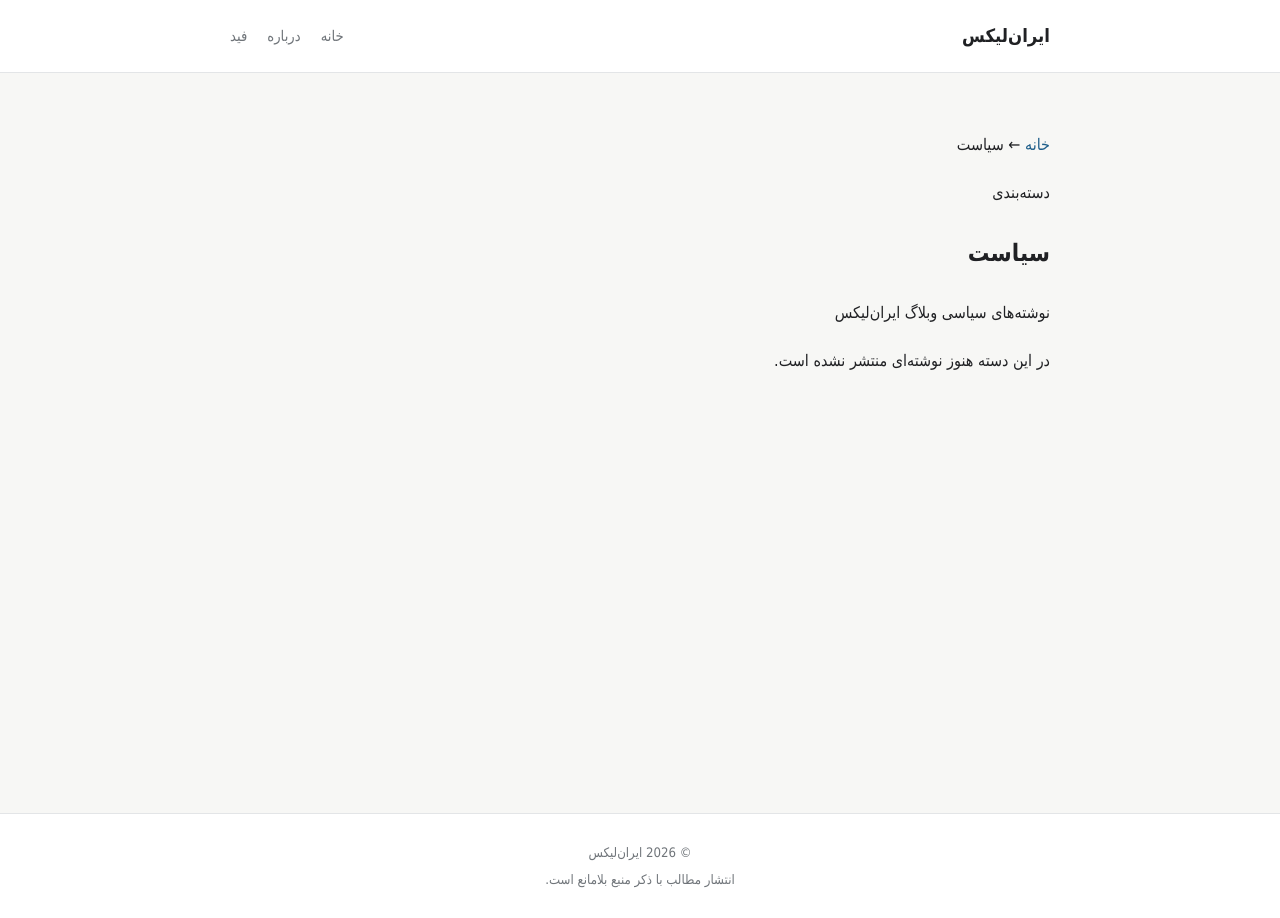
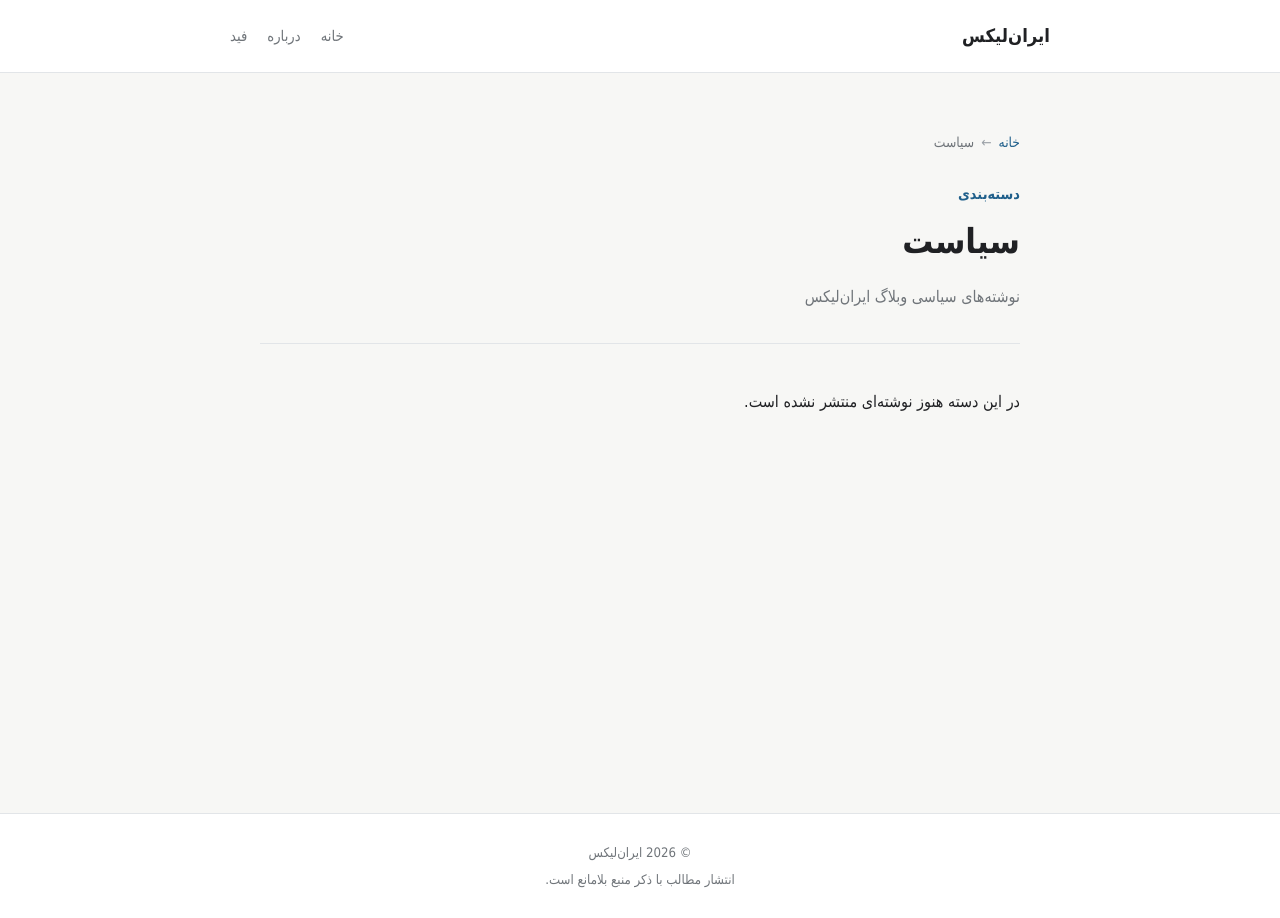
Before and after one commit to iranleaks/iranleaks.github.io, a Jekyll site: the page built from categories/politics.md, in a window 1280 px wide. Built offline with Jekyll 4.4.1, drawn with Linux system fonts in a browser that asks for light colours; a style sheet for code colours, icons or effects is not loaded.

Commit message:
Refactor CSS variables and update styles
Refactor CSS variables and update styles for consistency. Change class names and improve layout structure.

```diff
--- a/assets/css/style.css
+++ b/assets/css/style.css
@@ -1,5 +1,5 @@
 /* =========================================================
-   IranLeaks Jekyll Blog
+   IranLeaks Blog
    Main stylesheet
    ========================================================= */
 
@@ -9,24 +9,26 @@
    --------------------------------------------------------- */
 
 :root {
-  --color-background: #f7f7f5;
-  --color-surface: #ffffff;
-  --color-text: #202124;
-  --color-muted: #70757a;
-  --color-border: #e3e5e7;
-  --color-primary: #1f5f8b;
-  --color-primary-dark: #17486a;
-  --color-light-blue: #eef5f9;
-  --color-code-background: #202124;
+  --background: #f7f7f5;
+  --surface: #ffffff;
+  --text: #202124;
+  --muted: #70757a;
+  --border: #e2e5e8;
+
+  --primary: #1f5f8b;
+  --primary-dark: #17486a;
+  --primary-light: #eef5f9;
+
+  --code-background: #202124;
 
   --container-width: 820px;
   --content-width: 760px;
-  --border-radius: 8px;
+  --radius: 8px;
 }
 
 
 /* ---------------------------------------------------------
-   2. Basic reset
+   2. Reset
    --------------------------------------------------------- */
 
 *,
@@ -39,19 +41,22 @@
   margin: 0;
   padding: 0;
   font-size: 16px;
+  scroll-behavior: smooth;
   -webkit-text-size-adjust: 100%;
-  scroll-behavior: smooth;
 }
 
 body {
   min-width: 320px;
   margin: 0;
   padding: 0;
-  background: var(--color-background);
-  color: var(--color-text);
+
+  background: var(--background);
+  color: var(--text);
+
   font-family: Vazirmatn, Tahoma, Arial, sans-serif;
   font-size: 1rem;
   line-height: 2;
+
   text-rendering: optimizeLegibility;
 }
 
@@ -73,12 +78,8 @@
   font: inherit;
 }
 
-button {
-  cursor: pointer;
-}
-
 ::selection {
-  background: var(--color-primary);
+  background: var(--primary);
   color: #ffffff;
 }
 
@@ -88,14 +89,17 @@
    --------------------------------------------------------- */
 
 a {
-  color: var(--color-primary);
+  color: var(--primary);
   text-decoration: none;
-  transition: color 0.15s ease, background-color 0.15s ease;
+  transition:
+    color 0.15s ease,
+    background-color 0.15s ease,
+    border-color 0.15s ease;
 }
 
 a:hover,
 a:focus {
-  color: var(--color-primary-dark);
+  color: var(--primary-dark);
   text-decoration: underline;
 }
 
@@ -107,7 +111,7 @@
 
 
 /* ---------------------------------------------------------
-   4. Layout
+   4. General layout
    --------------------------------------------------------- */
 
 .container {
@@ -129,8 +133,8 @@
    --------------------------------------------------------- */
 
 .site-header {
-  background: var(--color-surface);
-  border-bottom: 1px solid var(--color-border);
+  background: var(--surface);
+  border-bottom: 1px solid var(--border);
 }
 
 .header-inner {
@@ -142,7 +146,7 @@
 }
 
 .site-title {
-  color: var(--color-text);
+  color: var(--text);
   font-size: 1.15rem;
   font-weight: 700;
   line-height: 1.5;
@@ -151,7 +155,7 @@
 
 .site-title:hover,
 .site-title:focus {
-  color: var(--color-primary);
+  color: var(--primary);
   text-decoration: none;
 }
 
@@ -159,33 +163,34 @@
   display: flex;
   align-items: center;
   justify-content: flex-start;
+  flex-wrap: wrap;
   gap: 20px;
 }
 
 .site-nav a {
-  color: var(--color-muted);
+  color: var(--muted);
   font-size: 0.92rem;
   line-height: 1.6;
 }
 
 .site-nav a:hover,
 .site-nav a:focus {
-  color: var(--color-primary);
+  color: var(--primary);
 }
 
 
 /* ---------------------------------------------------------
-   6. Home intro
+   6. Home page intro
    --------------------------------------------------------- */
 
 .intro {
   padding: 22px 0 52px;
-  border-bottom: 1px solid var(--color-border);
+  border-bottom: 1px solid var(--border);
 }
 
 .intro-label {
   margin: 0 0 8px;
-  color: var(--color-primary);
+  color: var(--primary);
   font-size: 0.9rem;
   font-weight: 700;
   line-height: 1.6;
@@ -194,6 +199,7 @@
 .intro h1 {
   max-width: 700px;
   margin: 0 0 15px;
+  color: var(--text);
   font-size: 2.1rem;
   font-weight: 700;
   line-height: 1.6;
@@ -202,14 +208,14 @@
 .intro p:not(.intro-label) {
   max-width: 650px;
   margin: 0;
-  color: var(--color-muted);
+  color: var(--muted);
   font-size: 1rem;
   line-height: 2;
 }
 
 
 /* ---------------------------------------------------------
-   7. Post list
+   7. Posts list
    --------------------------------------------------------- */
 
 .post-list {
@@ -218,7 +224,7 @@
 
 .section-heading h2 {
   margin: 0 0 24px;
-  color: var(--color-text);
+  color: var(--text);
   font-size: 1.35rem;
   font-weight: 700;
   line-height: 1.6;
@@ -227,36 +233,41 @@
 .post-card {
   margin-bottom: 18px;
   padding: 24px;
-  background: var(--color-surface);
-  border: 1px solid var(--color-border);
-  border-radius: var(--border-radius);
+  background: var(--surface);
+  border: 1px solid var(--border);
+  border-radius: var(--radius);
 }
 
+.post-card h2,
 .post-card h3 {
-  margin: 4px 0 8px;
+  margin: 5px 0 8px;
+  color: var(--text);
   font-size: 1.3rem;
   font-weight: 700;
   line-height: 1.7;
 }
 
+.post-card h2 a,
 .post-card h3 a {
-  color: var(--color-text);
+  color: var(--text);
 }
 
+.post-card h2 a:hover,
+.post-card h2 a:focus,
 .post-card h3 a:hover,
 .post-card h3 a:focus {
-  color: var(--color-primary);
+  color: var(--primary);
 }
 
 .post-card p:not(.post-meta) {
   margin: 8px 0 13px;
-  color: var(--color-muted);
+  color: var(--muted);
   line-height: 1.95;
 }
 
 .post-meta {
   margin: 0;
-  color: var(--color-muted);
+  color: var(--muted);
   font-size: 0.82rem;
   line-height: 1.6;
 }
@@ -268,7 +279,44 @@
 
 
 /* ---------------------------------------------------------
-   8. Single post
+   8. Breadcrumbs
+   --------------------------------------------------------- */
+
+.breadcrumbs {
+  display: flex;
+  align-items: center;
+  justify-content: flex-start;
+  flex-wrap: wrap;
+  gap: 7px;
+
+  max-width: var(--content-width);
+  margin: 0 auto 32px;
+
+  color: var(--muted);
+  font-size: 0.86rem;
+  line-height: 1.9;
+}
+
+.breadcrumbs a {
+  color: var(--primary);
+}
+
+.breadcrumbs a:hover,
+.breadcrumbs a:focus {
+  color: var(--primary-dark);
+}
+
+.breadcrumb-separator {
+  color: #9aa0a6;
+}
+
+.breadcrumbs [aria-current="page"] {
+  color: var(--muted);
+}
+
+
+/* ---------------------------------------------------------
+   9. Single post
    --------------------------------------------------------- */
 
 .post {
@@ -278,13 +326,13 @@
 }
 
 .post-header {
-  margin-bottom: 42px;
+  margin-bottom: 36px;
   text-align: center;
 }
 
 .post-header h1 {
   margin: 8px 0 12px;
-  color: var(--color-text);
+  color: var(--text);
   font-size: 2.25rem;
   font-weight: 700;
   line-height: 1.6;
@@ -293,12 +341,12 @@
 .post-description {
   max-width: 650px;
   margin: 0 auto;
-  color: var(--color-muted);
+  color: var(--muted);
   line-height: 2;
 }
 
 .post-content {
-  color: var(--color-text);
+  color: var(--text);
   font-size: 1.04rem;
   line-height: 2.1;
 }
@@ -308,7 +356,7 @@
 .post-content h4 {
   margin-top: 38px;
   margin-bottom: 15px;
-  color: var(--color-text);
+  color: var(--text);
   font-weight: 700;
   line-height: 1.65;
 }
@@ -351,7 +399,7 @@
   height: 1px;
   margin: 35px 0;
   border: 0;
-  background: var(--color-border);
+  background: var(--border);
 }
 
 .post-content strong {
@@ -364,7 +412,209 @@
 
 
 /* ---------------------------------------------------------
-   9. Images
+   10. Category page
+   --------------------------------------------------------- */
+
+.category-page {
+  max-width: var(--content-width);
+  margin-right: auto;
+  margin-left: auto;
+}
+
+.category-header {
+  margin-bottom: 42px;
+  padding-bottom: 30px;
+  border-bottom: 1px solid var(--border);
+}
+
+.category-header .breadcrumbs {
+  margin-right: 0;
+  margin-left: 0;
+  margin-bottom: 28px;
+}
+
+.archive-label {
+  margin: 0 0 8px;
+  color: var(--primary);
+  font-size: 0.9rem;
+  font-weight: 700;
+  line-height: 1.6;
+}
+
+.category-header h1 {
+  margin: 0 0 12px;
+  color: var(--text);
+  font-size: 2.15rem;
+  line-height: 1.6;
+}
+
+.category-header p:not(.archive-label) {
+  margin: 0;
+  color: var(--muted);
+  line-height: 2;
+}
+
+.category-post-list {
+  display: block;
+}
+
+
+/* ---------------------------------------------------------
+   11. Archive cards
+   --------------------------------------------------------- */
+
+.archive-page {
+  max-width: var(--content-width);
+  margin-right: auto;
+  margin-left: auto;
+}
+
+.archive-header {
+  margin-bottom: 38px;
+  padding-bottom: 28px;
+  border-bottom: 1px solid var(--border);
+}
+
+.archive-header h1 {
+  margin: 0 0 12px;
+  color: var(--text);
+  font-size: 2.1rem;
+  line-height: 1.6;
+}
+
+.archive-header p {
+  margin: 0;
+  color: var(--muted);
+}
+
+.archive-card {
+  margin-bottom: 18px;
+  padding: 24px;
+  background: var(--surface);
+  border: 1px solid var(--border);
+  border-radius: var(--radius);
+}
+
+.archive-card h2 {
+  margin: 5px 0 8px;
+  font-size: 1.3rem;
+  line-height: 1.7;
+}
+
+.archive-card h2 a {
+  color: var(--text);
+}
+
+.archive-card h2 a:hover,
+.archive-card h2 a:focus {
+  color: var(--primary);
+}
+
+.archive-card p:not(.post-meta) {
+  margin: 8px 0 13px;
+  color: var(--muted);
+  line-height: 1.95;
+}
+
+
+/* ---------------------------------------------------------
+   12. Related posts
+   --------------------------------------------------------- */
+
+.related-posts {
+  margin-top: 54px;
+  padding-top: 32px;
+  border-top: 1px solid var(--border);
+}
+
+.related-posts h2 {
+  margin: 0 0 23px;
+  color: var(--text);
+  font-size: 1.4rem;
+  line-height: 1.6;
+}
+
+.related-posts-list {
+  display: grid;
+  grid-template-columns: repeat(2, minmax(0, 1fr));
+  gap: 15px;
+}
+
+.related-post-card {
+  padding: 18px;
+  background: var(--surface);
+  border: 1px solid var(--border);
+  border-radius: var(--radius);
+}
+
+.related-post-card h3 {
+  margin: 5px 0 8px;
+  font-size: 1.05rem;
+  line-height: 1.7;
+}
+
+.related-post-card h3 a {
+  color: var(--text);
+}
+
+.related-post-card h3 a:hover,
+.related-post-card h3 a:focus {
+  color: var(--primary);
+}
+
+.related-post-card p:not(.post-meta) {
+  margin: 8px 0 0;
+  color: var(--muted);
+  font-size: 0.9rem;
+  line-height: 1.9;
+}
+
+
+/* ---------------------------------------------------------
+   13. Taxonomy index pages
+   --------------------------------------------------------- */
+
+.taxonomy-list {
+  display: grid;
+  grid-template-columns: repeat(2, minmax(0, 1fr));
+  gap: 14px;
+}
+
+.taxonomy-card {
+  display: flex;
+  align-items: center;
+  justify-content: space-between;
+  gap: 12px;
+
+  padding: 16px 18px;
+
+  background: var(--surface);
+  border: 1px solid var(--border);
+  border-radius: var(--radius);
+
+  color: var(--text);
+}
+
+.taxonomy-card:hover,
+.taxonomy-card:focus {
+  background: var(--primary-light);
+  color: var(--primary);
+  text-decoration: none;
+}
+
+.taxonomy-card span {
+  font-weight: 700;
+}
+
+.taxonomy-card small {
+  color: var(--muted);
+  font-size: 0.8rem;
+  white-space: nowrap;
+}
+
+
+/* ---------------------------------------------------------
+   14. Images
    --------------------------------------------------------- */
 
 .post-content img {
@@ -381,21 +631,21 @@
 
 .post-content figcaption {
   margin-top: 8px;
-  color: var(--color-muted);
+  color: var(--muted);
   font-size: 0.86rem;
   text-align: center;
 }
 
 
 /* ---------------------------------------------------------
-   10. Blockquotes
+   15. Blockquotes
    --------------------------------------------------------- */
 
 .post-content blockquote {
   margin: 25px 0;
   padding: 14px 18px;
-  background: var(--color-light-blue);
-  border-right: 4px solid var(--color-primary);
+  background: var(--primary-light);
+  border-right: 4px solid var(--primary);
   color: #4c5660;
 }
 
@@ -405,13 +655,14 @@
 
 
 /* ---------------------------------------------------------
-   11. Code blocks
+   16. Code
    --------------------------------------------------------- */
 
 .post-content code {
   padding: 2px 5px;
   background: #eeeeee;
   border-radius: 4px;
+
   direction: ltr;
   font-family: Consolas, "Courier New", monospace;
   font-size: 0.9em;
@@ -422,15 +673,18 @@
   margin: 25px 0;
   padding: 16px;
   overflow-x: auto;
-  background: var(--color-code-background);
+
+  background: var(--code-background);
   border-radius: 7px;
   color: #f5f5f5;
+
   direction: ltr;
   font-family: Consolas, "Courier New", monospace;
   font-size: 0.9rem;
   line-height: 1.7;
   text-align: left;
   white-space: pre;
+
   -webkit-overflow-scrolling: touch;
 }
 
@@ -443,7 +697,7 @@
 
 
 /* ---------------------------------------------------------
-   12. Tables
+   17. Tables
    --------------------------------------------------------- */
 
 .post-content table {
@@ -451,8 +705,10 @@
   width: 100%;
   margin: 25px 0;
   overflow-x: auto;
+
   border-collapse: collapse;
   border-spacing: 0;
+
   -webkit-overflow-scrolling: touch;
 }
 
@@ -460,53 +716,36 @@
 .post-content td {
   min-width: 130px;
   padding: 10px 12px;
-  border: 1px solid var(--color-border);
+  border: 1px solid var(--border);
   text-align: right;
   vertical-align: top;
 }
 
 .post-content th {
-  background: var(--color-light-blue);
+  background: var(--primary-light);
   font-weight: 700;
 }
 
 
 /* ---------------------------------------------------------
-   13. Tags
-   --------------------------------------------------------- */
-
-.post-tags {
-  margin-top: 42px;
-  padding-top: 20px;
-  border-top: 1px solid var(--color-border);
-  color: var(--color-muted);
-  font-size: 0.9rem;
-  line-height: 1.8;
-}
-
-.post-tags span {
-  display: inline-block;
-  margin-left: 10px;
-}
-
-
-/* ---------------------------------------------------------
-   14. 404 page
+   18. 404 page
    --------------------------------------------------------- */
 
 .error-page {
   max-width: 620px;
   margin: 60px auto;
   padding: 48px 24px;
-  background: var(--color-surface);
-  border: 1px solid var(--color-border);
-  border-radius: var(--border-radius);
+
+  background: var(--surface);
+  border: 1px solid var(--border);
+  border-radius: var(--radius);
+
   text-align: center;
 }
 
 .error-code {
   margin: 0;
-  color: var(--color-primary);
+  color: var(--primary);
   font-size: 5rem;
   font-weight: 700;
   line-height: 1.2;
@@ -514,7 +753,7 @@
 
 .error-page h1 {
   margin: 12px 0;
-  color: var(--color-text);
+  color: var(--text);
   font-size: 1.8rem;
   line-height: 1.6;
 }
@@ -522,7 +761,7 @@
 .error-page p:not(.error-code) {
   max-width: 480px;
   margin: 0 auto 25px;
-  color: var(--color-muted);
+  color: var(--muted);
   line-height: 2;
 }
 
@@ -537,16 +776,18 @@
 .button {
   display: inline-block;
   padding: 8px 18px;
+
+  background: var(--primary);
   border-radius: 5px;
-  background: var(--color-primary);
   color: #ffffff;
+
   font-size: 0.92rem;
   line-height: 1.8;
 }
 
 .button:hover,
 .button:focus {
-  background: var(--color-primary-dark);
+  background: var(--primary-dark);
   color: #ffffff;
   text-decoration: none;
 }
@@ -557,14 +798,16 @@
 
 
 /* ---------------------------------------------------------
-   15. Footer
+   19. Footer
    --------------------------------------------------------- */
 
 .site-footer {
   padding: 24px 0;
-  background: var(--color-surface);
-  border-top: 1px solid var(--color-border);
-  color: var(--color-muted);
+
+  background: var(--surface);
+  border-top: 1px solid var(--border);
+  color: var(--muted);
+
   font-size: 0.82rem;
   text-align: center;
 }
@@ -576,7 +819,7 @@
 
 
 /* ---------------------------------------------------------
-   16. Responsive styles
+   20. Responsive layout
    --------------------------------------------------------- */
 
 @media (max-width: 700px) {
@@ -605,6 +848,7 @@
     flex-direction: column;
     justify-content: center;
     gap: 10px;
+
     padding-top: 14px;
     padding-bottom: 14px;
   }
@@ -617,7 +861,8 @@
     font-size: 1.7rem;
   }
 
-  .post-card {
+  .post-card,
+  .archive-card {
     padding: 19px;
   }
 
@@ -642,6 +887,16 @@
     font-size: 1.2rem;
   }
 
+  .category-header h1,
+  .archive-header h1 {
+    font-size: 1.8rem;
+  }
+
+  .taxonomy-list,
+  .related-posts-list {
+    grid-template-columns: 1fr;
+  }
+
   .error-page {
     margin-top: 30px;
     padding: 35px 18px;
@@ -658,7 +913,6 @@
   }
 
   .site-nav {
-    flex-wrap: wrap;
     gap: 10px 14px;
   }
 
@@ -666,14 +920,20 @@
     font-size: 1.55rem;
   }
 
-  .post-card h3 {
+  .post-card h2,
+  .post-card h3,
+  .archive-card h2 {
     font-size: 1.15rem;
+  }
+
+  .breadcrumbs {
+    font-size: 0.8rem;
   }
 }
 
 
 /* ---------------------------------------------------------
-   17. Print styles
+   21. Print
    --------------------------------------------------------- */
 
 @media print {
@@ -687,6 +947,7 @@
   .site-footer,
   .site-nav,
   .read-more,
+  .related-posts,
   .error-actions {
     display: none;
   }
@@ -697,7 +958,9 @@
   }
 
   .container,
-  .post {
+  .post,
+  .category-page,
+  .archive-page {
     width: 100%;
     max-width: none;
   }
@@ -716,7 +979,7 @@
 
 
 /* ---------------------------------------------------------
-   18. Reduced motion
+   22. Reduced motion
    --------------------------------------------------------- */
 
 @media (prefers-reduced-motion: reduce) {
```
